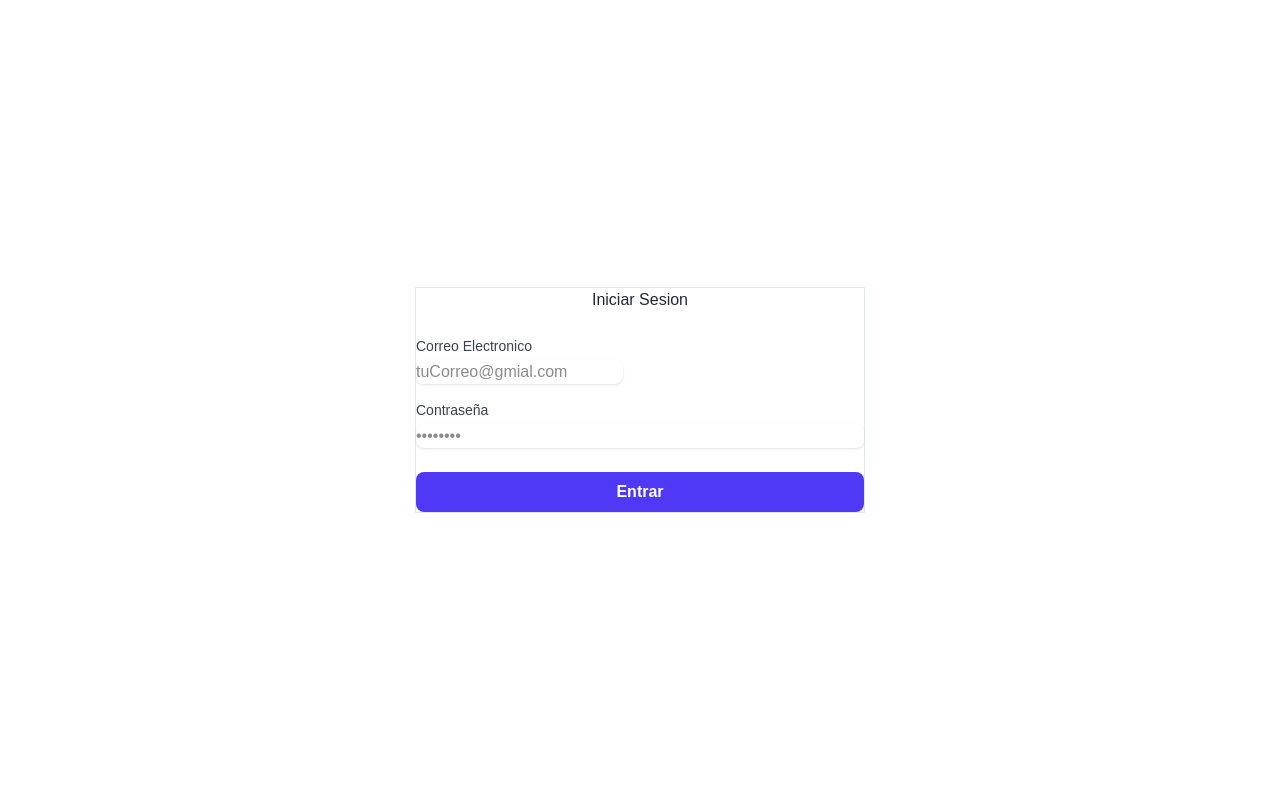
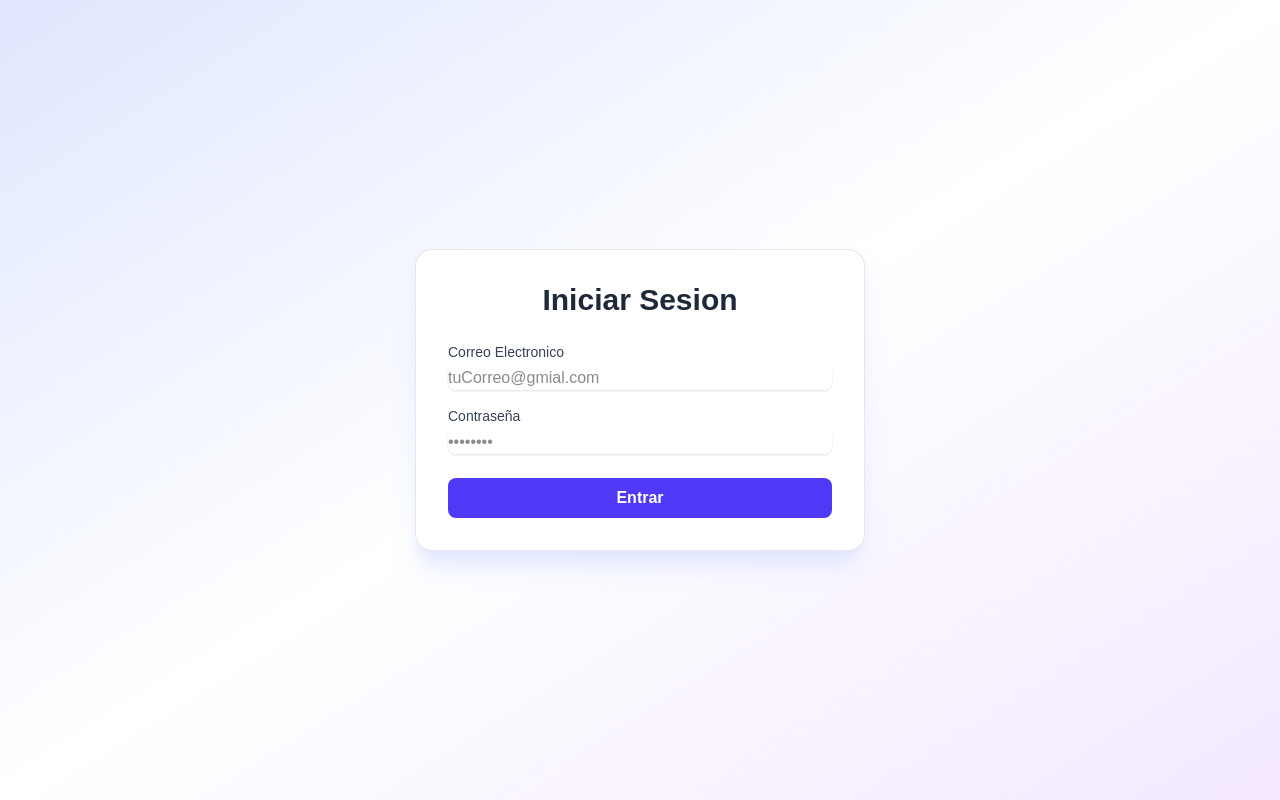
Before and after one commit to JoanMateo77/app-practicas, a Next.js app: page /login in a window 1280 px wide. Built offline with nearby package versions, Linux system fonts and the light colour scheme.

Commit message:
Style(login):mejoras de aspecto solamente visual

```diff
--- a/app/login/page.tsx
+++ b/app/login/page.tsx
@@ -3,13 +3,13 @@
 export default function LoginPage(){
     return(
         <main className="flex min-h-screen items-center justify-center
-                            bg gradient-to-br from-indigo-100 via-white to-purple-100
+                            bg-gradient-to-br from-indigo-100 via-white to-purple-100
                             px-4">
 
-            <form className="w-full max-w-md space-y-6 rounded-2x1 bg-white p-8px
-                                shadow-x1 shadow-indigo-100 ring-1 ring-gray-200" onSubmit={handleLogin}>
+            <form className="w-full max-w-md space-y-6 rounded-2xl bg-white p-8
+                                shadow-xl shadow-indigo-100 ring-1 ring-gray-200" onSubmit={handleLogin}>
 
-                <h1 className="text-3x1 font bold text-center text-gray-800 ">Iniciar Sesion</h1>
+                <h1 className="text-3xl font-bold text-center text-gray-800 ">Iniciar Sesion</h1>
                 <div className="space-y-4">
                     <label className="block">
                         <span className="block text-sm font-medium text-gray-700">Correo Electronico</span>
@@ -18,7 +18,7 @@ export default function LoginPage(){
                 <input type="email"
                 required
                 placeholder="tuCorreo@gmial.com"
-                className="mt-1 w-ful rounded-lg border-gray-300 shadow-sm focus:border-indigo-500
+                className="mt-1 w-full rounded-lg border-gray-300 shadow-sm focus:border-indigo-500
                             focus:ring-indigo-500" />
                             </label>
 
```
